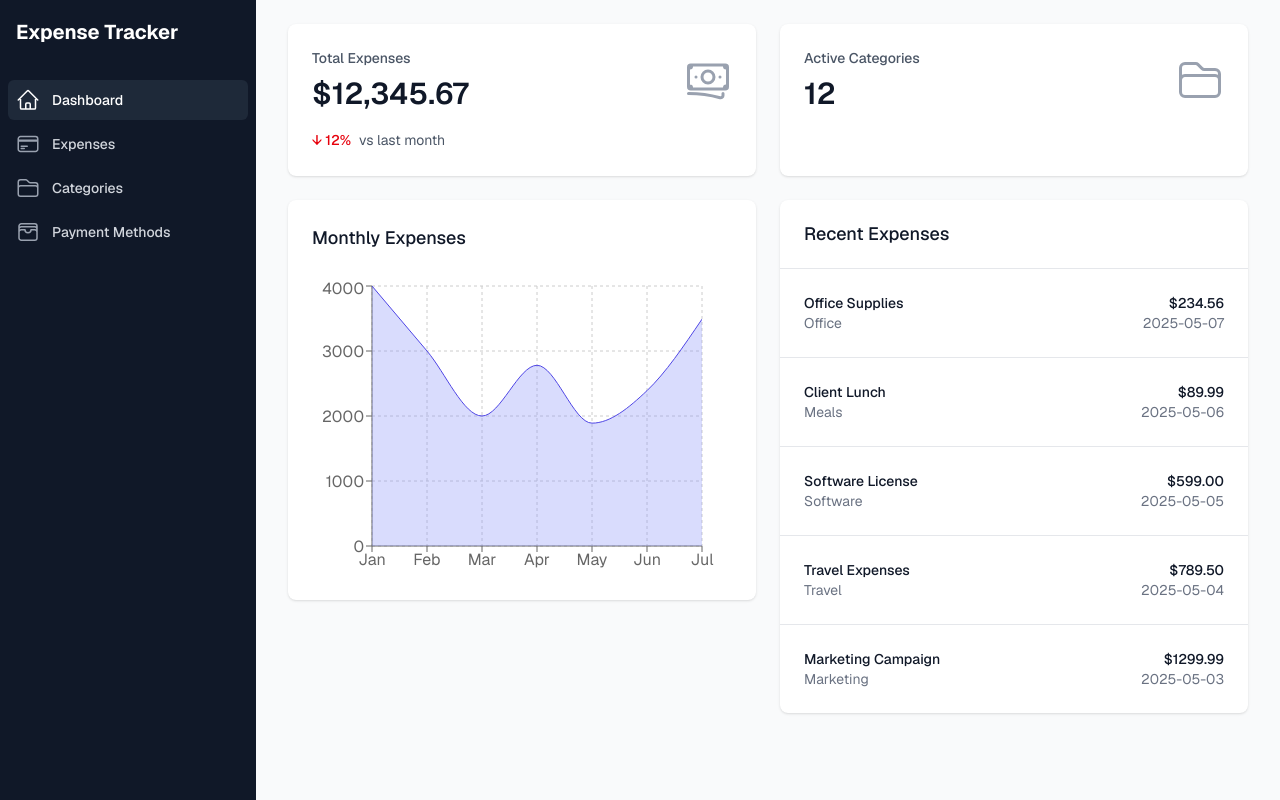
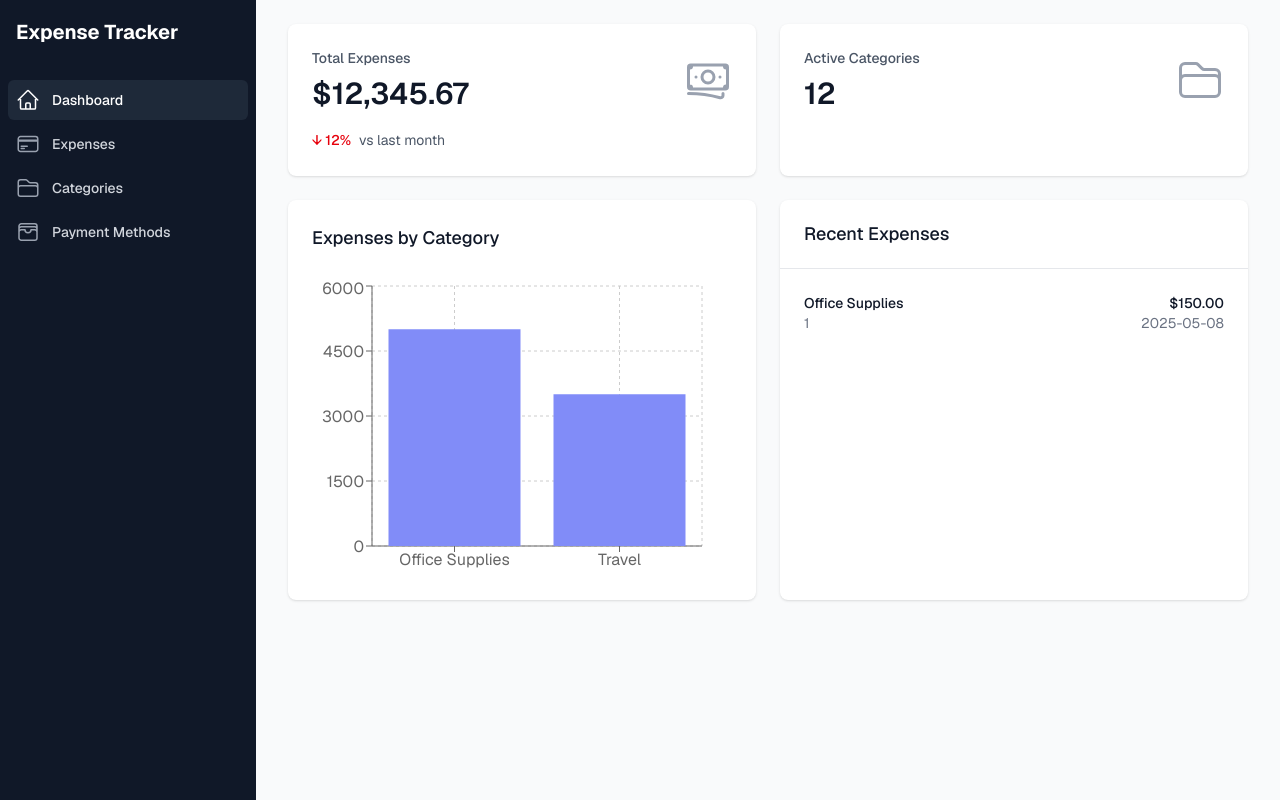
Before and after one commit to zinyando/mastra-expense-tracker, a Next.js app: page / in a window 1280 px wide. Built offline with nearby package versions, Linux system fonts and the light colour scheme.

Commit message:
feat: implement API client and integrate real-time dashboard data

```diff
--- a/src/app/page.tsx
+++ b/src/app/page.tsx
@@ -1,32 +1,5 @@
-import {
-  BanknotesIcon,
-  FolderIcon,
-} from '@heroicons/react/24/outline';
-import StatCard from '@/components/dashboard/StatCard';
-import ExpenseChart from '@/components/dashboard/ExpenseChart';
-import RecentExpenses from '@/components/dashboard/RecentExpenses';
+import Dashboard from '@/components/dashboard/Dashboard';
 
 export default function Home() {
-  return (
-    <div className="space-y-6">
-      <div className="grid grid-cols-1 gap-6 sm:grid-cols-2">
-        <StatCard
-          title="Total Expenses"
-          value="$12,345.67"
-          icon={BanknotesIcon}
-          trend={{ value: 12, isPositive: false }}
-        />
-        <StatCard
-          title="Active Categories"
-          value="12"
-          icon={FolderIcon}
-        />
-      </div>
-
-      <div className="grid grid-cols-1 gap-6 lg:grid-cols-2">
-        <ExpenseChart />
-        <RecentExpenses />
-      </div>
-    </div>
-  );
+  return <Dashboard />;
 }
--- /dev/null
+++ b/src/components/dashboard/Dashboard.tsx
@@ -0,0 +1,85 @@
+'use client';
+
+import { useEffect, useState } from 'react';
+import {
+  BanknotesIcon,
+  FolderIcon,
+} from '@heroicons/react/24/outline';
+import StatCard from '@/components/dashboard/StatCard';
+import ExpenseChart from '@/components/dashboard/ExpenseChart';
+import RecentExpenses from '@/components/dashboard/RecentExpenses';
+import { DashboardStats, getDashboardStats } from '@/utils/api';
+
+export default function Dashboard() {
+  const [stats, setStats] = useState<DashboardStats | null>(null);
+  const [error, setError] = useState<string | null>(null);
+  const [loading, setLoading] = useState(true);
+
+  useEffect(() => {
+    const fetchStats = async () => {
+      try {
+        const data = await getDashboardStats();
+        setStats(data);
+        setError(null);
+      } catch (err) {
+        setError(err instanceof Error ? err.message : 'Failed to load dashboard data');
+      } finally {
+        setLoading(false);
+      }
+    };
+
+    fetchStats();
+  }, []);
+
+  if (loading) {
+    return (
+      <div className="flex items-center justify-center py-12">
+        <div className="text-gray-500">Loading dashboard data...</div>
+      </div>
+    );
+  }
+
+  if (error) {
+    return (
+      <div className="rounded-lg bg-red-50 p-4">
+        <h3 className="text-sm font-medium text-red-800">Error loading dashboard</h3>
+        <div className="mt-2 text-sm text-red-700">{error}</div>
+      </div>
+    );
+  }
+
+  if (!stats) {
+    return null;
+  }
+
+  const formattedTotal = new Intl.NumberFormat('en-US', {
+    style: 'currency',
+    currency: 'USD',
+  }).format(stats.totalExpenses);
+
+  return (
+    <div className="space-y-6">
+      <div className="grid grid-cols-1 gap-6 sm:grid-cols-2">
+        <StatCard
+          title="Total Expenses"
+          value={formattedTotal}
+          icon={BanknotesIcon}
+          trend={{
+            value: stats.monthlyTrends.trend,
+            isPositive: stats.monthlyTrends.trend > 0,
+          }}
+        />
+        <StatCard
+          title="Active Categories"
+          value={stats.activeCategories.toString()}
+          icon={FolderIcon}
+        />
+      </div>
+
+      <div className="grid grid-cols-1 gap-6 lg:grid-cols-2">
+        <ExpenseChart data={stats.expensesByCategory} />
+        <RecentExpenses expenses={stats.recentExpenses} />
+      </div>
+    </div>
+  );
+}
--- a/src/components/dashboard/ExpenseChart.tsx
+++ b/src/components/dashboard/ExpenseChart.tsx
@@ -1,25 +1,28 @@
 'use client';
 
-import { AreaChart, Area, XAxis, YAxis, CartesianGrid, Tooltip, ResponsiveContainer } from 'recharts';
+import { BarChart, Bar, XAxis, YAxis, CartesianGrid, Tooltip, ResponsiveContainer } from 'recharts';
 
-const data = [
-  { name: 'Jan', amount: 4000 },
-  { name: 'Feb', amount: 3000 },
-  { name: 'Mar', amount: 2000 },
-  { name: 'Apr', amount: 2780 },
-  { name: 'May', amount: 1890 },
-  { name: 'Jun', amount: 2390 },
-  { name: 'Jul', amount: 3490 },
-];
+interface ExpenseChartProps {
+  data: Array<{
+    categoryId: string;
+    categoryName: string;
+    total: number;
+  }>;
+}
 
-export default function ExpenseChart() {
+export default function ExpenseChart({ data }: ExpenseChartProps) {
+  const chartData = data.map(item => ({
+    name: item.categoryName,
+    amount: item.total,
+  }));
+
   return (
     <div className="h-[400px] w-full rounded-lg bg-white p-6 shadow">
-      <h3 className="text-lg font-medium text-gray-900">Monthly Expenses</h3>
+      <h3 className="text-lg font-medium text-gray-900">Expenses by Category</h3>
       <div className="mt-6 h-[300px]">
         <ResponsiveContainer width="100%" height="100%">
-          <AreaChart
-            data={data}
+          <BarChart
+            data={chartData}
             margin={{
               top: 10,
               right: 30,
@@ -30,15 +33,19 @@ export default function ExpenseChart() {
             <CartesianGrid strokeDasharray="3 3" />
             <XAxis dataKey="name" />
             <YAxis />
-            <Tooltip />
-            <Area
-              type="monotone"
+            <Tooltip
+              formatter={(value: number) =>
+                new Intl.NumberFormat('en-US', {
+                  style: 'currency',
+                  currency: 'USD',
+                }).format(value)
+              }
+            />
+            <Bar
               dataKey="amount"
-              stroke="#4F46E5"
               fill="#818CF8"
-              fillOpacity={0.3}
             />
-          </AreaChart>
+          </BarChart>
         </ResponsiveContainer>
       </div>
     </div>
--- a/src/components/dashboard/RecentExpenses.tsx
+++ b/src/components/dashboard/RecentExpenses.tsx
@@ -1,56 +1,24 @@
-const recentExpenses = [
-  {
-    id: 1,
-    description: 'Office Supplies',
-    amount: 234.56,
-    category: 'Office',
-    date: '2025-05-07',
-  },
-  {
-    id: 2,
-    description: 'Client Lunch',
-    amount: 89.99,
-    category: 'Meals',
-    date: '2025-05-06',
-  },
-  {
-    id: 3,
-    description: 'Software License',
-    amount: 599.00,
-    category: 'Software',
-    date: '2025-05-05',
-  },
-  {
-    id: 4,
-    description: 'Travel Expenses',
-    amount: 789.50,
-    category: 'Travel',
-    date: '2025-05-04',
-  },
-  {
-    id: 5,
-    description: 'Marketing Campaign',
-    amount: 1299.99,
-    category: 'Marketing',
-    date: '2025-05-03',
-  },
-];
+import { Expense } from '@/utils/api';
 
-export default function RecentExpenses() {
+interface RecentExpensesProps {
+  expenses: Expense[];
+}
+
+export default function RecentExpenses({ expenses }: RecentExpensesProps) {
   return (
     <div className="rounded-lg bg-white shadow">
       <div className="px-6 py-5 border-b border-gray-200">
         <h3 className="text-lg font-medium text-gray-900">Recent Expenses</h3>
       </div>
       <div className="divide-y divide-gray-200">
-        {recentExpenses.map((expense) => (
+        {expenses.map((expense) => (
           <div key={expense.id} className="p-6">
             <div className="flex items-center justify-between">
               <div>
                 <p className="text-sm font-medium text-gray-900">
                   {expense.description}
                 </p>
-                <p className="text-sm text-gray-500">{expense.category}</p>
+                <p className="text-sm text-gray-500">{expense.categoryId}</p>
               </div>
               <div className="text-right">
                 <p className="text-sm font-medium text-gray-900">
--- /dev/null
+++ b/src/utils/api.ts
@@ -0,0 +1,128 @@
+// API Types
+export interface Category {
+  id: string;
+  name: string;
+  color: string;
+}
+
+export interface Expense {
+  id: string;
+  amount: number;
+  description: string;
+  categoryId: string;
+  date: string;
+}
+
+export interface DashboardStats {
+  totalExpenses: number;
+  activeCategories: number;
+  expensesByCategory: Array<{
+    categoryId: string;
+    categoryName: string;
+    total: number;
+  }>;
+  recentExpenses: Expense[];
+  monthlyTrends: {
+    currentMonth: number;
+    previousMonth: number;
+    trend: number;
+  };
+}
+
+// API Error handling
+export class ApiError extends Error {
+  constructor(public status: number, message: string) {
+    super(message);
+    this.name = 'ApiError';
+  }
+}
+
+async function handleResponse<T>(response: Response): Promise<T> {
+  if (!response.ok) {
+    const error = await response.json();
+    throw new ApiError(response.status, error.error || 'An error occurred');
+  }
+  return response.json();
+}
+
+// Categories API
+export async function getCategories(): Promise<{ categories: Category[] }> {
+  const response = await fetch('/api/categories');
+  return handleResponse(response);
+}
+
+export async function createCategory(data: Omit<Category, 'id'>): Promise<Category> {
+  const response = await fetch('/api/categories', {
+    method: 'POST',
+    headers: {
+      'Content-Type': 'application/json',
+    },
+    body: JSON.stringify(data),
+  });
+  return handleResponse(response);
+}
+
+export async function updateCategory(id: string, data: Partial<Omit<Category, 'id'>>): Promise<Category> {
+  const response = await fetch(`/api/categories/${id}`, {
+    method: 'PUT',
+    headers: {
+      'Content-Type': 'application/json',
+    },
+    body: JSON.stringify(data),
+  });
+  return handleResponse(response);
+}
+
+export async function deleteCategory(id: string): Promise<void> {
+  const response = await fetch(`/api/categories/${id}`, {
+    method: 'DELETE',
+  });
+  if (!response.ok) {
+    const error = await response.json();
+    throw new ApiError(response.status, error.error || 'Failed to delete category');
+  }
+}
+
+// Expenses API
+export async function getExpenses(): Promise<{ expenses: Expense[] }> {
+  const response = await fetch('/api/expenses');
+  return handleResponse(response);
+}
+
+export async function createExpense(data: Omit<Expense, 'id'>): Promise<Expense> {
+  const response = await fetch('/api/expenses', {
+    method: 'POST',
+    headers: {
+      'Content-Type': 'application/json',
+    },
+    body: JSON.stringify(data),
+  });
+  return handleResponse(response);
+}
+
+export async function updateExpense(id: string, data: Partial<Omit<Expense, 'id'>>): Promise<Expense> {
+  const response = await fetch(`/api/expenses/${id}`, {
+    method: 'PUT',
+    headers: {
+      'Content-Type': 'application/json',
+    },
+    body: JSON.stringify(data),
+  });
+  return handleResponse(response);
+}
+
+export async function deleteExpense(id: string): Promise<void> {
+  const response = await fetch(`/api/expenses/${id}`, {
+    method: 'DELETE',
+  });
+  if (!response.ok) {
+    const error = await response.json();
+    throw new ApiError(response.status, error.error || 'Failed to delete expense');
+  }
+}
+
+// Dashboard Stats API
+export async function getDashboardStats(): Promise<DashboardStats> {
+  const response = await fetch('/api/stats');
+  return handleResponse(response);
+}
```
